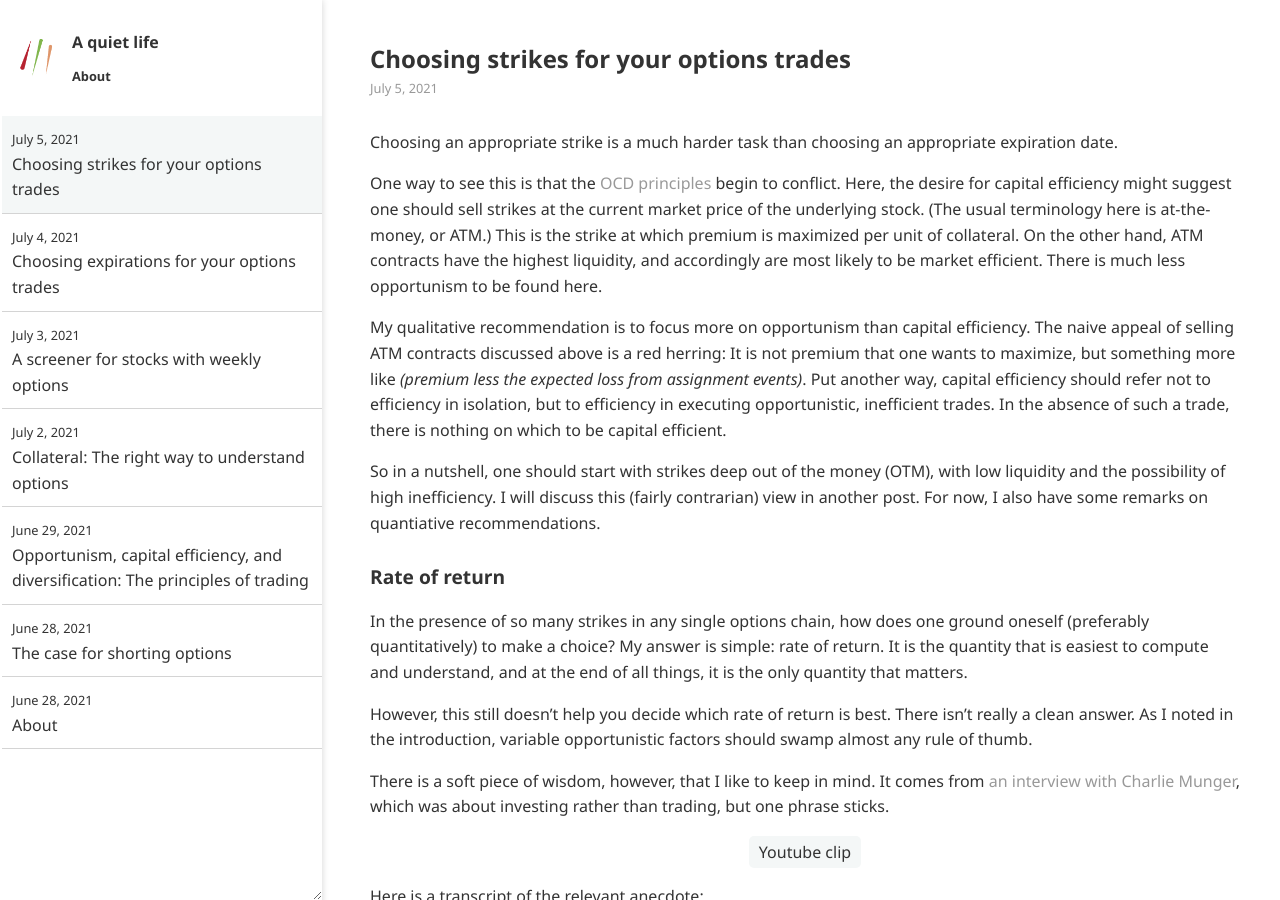
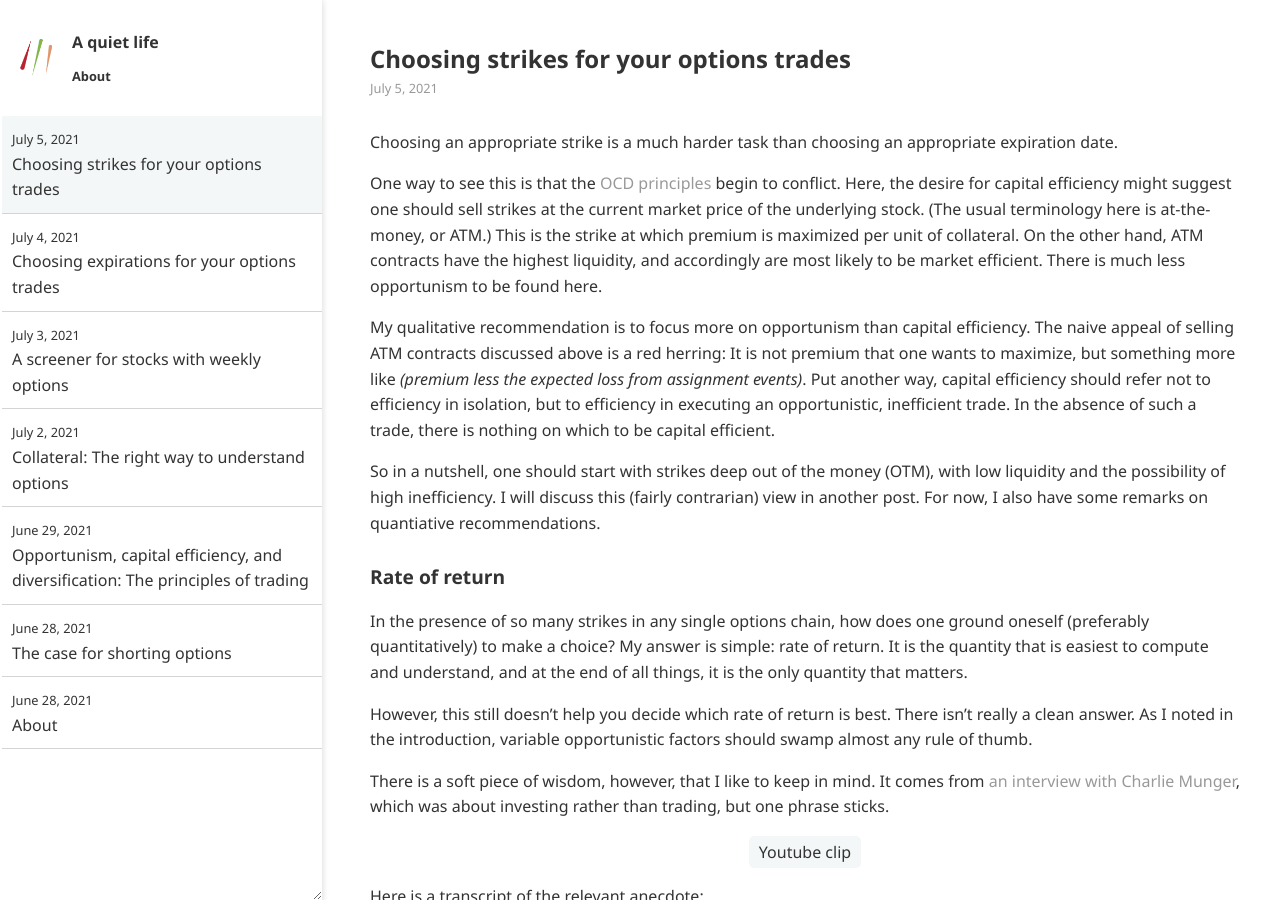
Before and after one commit to ansyblenetwork/aquietlife, a Jekyll site: the page built from _posts/2021-07-05-choosing-strikes.md, in a window 1280 px wide and 900 px high. Built offline with Jekyll 4.4.1, drawn with Linux system fonts in a browser that asks for light colours.

Commit message:
Update 2021-07-05-choosing-strikes.md

```diff
--- a/_posts/2021-07-05-choosing-strikes.md
+++ b/_posts/2021-07-05-choosing-strikes.md
@@ -7,7 +7,7 @@
 One way to see this is that the [OCD principles]({% post_url 2021-06-29-trading-theses %}) begin to conflict. Here, the desire for capital efficiency might suggest one should sell strikes at the current market price of the underlying stock. (The usual terminology here is at-the-money, or ATM.) This is the strike at which premium is maximized per unit of collateral. On the other hand, ATM contracts have the highest liquidity, and accordingly are most likely to be market efficient. There is much less opportunism to be found here.
 
 
-My qualitative recommendation is to focus more on opportunism than capital efficiency. The naive appeal of selling ATM contracts discussed above is a red herring: It is not premium that one wants to maximize, but something more like _(premium less the expected loss from assignment events)_. Put another way, capital efficiency should refer not to efficiency in isolation, but to efficiency in executing opportunistic, inefficient trades. In the absence of such a trade, there is nothing on which to be capital efficient.
+My qualitative recommendation is to focus more on opportunism than capital efficiency. The naive appeal of selling ATM contracts discussed above is a red herring: It is not premium that one wants to maximize, but something more like _(premium less the expected loss from assignment events)_. Put another way, capital efficiency should refer not to efficiency in isolation, but to efficiency in executing an opportunistic, inefficient trade. In the absence of such a trade, there is nothing on which to be capital efficient.
 
 So in a nutshell, one should start with strikes deep out of the money (OTM), with low liquidity and the possibility of high inefficiency. I will discuss this (fairly contrarian) view in another post. For now, I also have some remarks on quantiative recommendations.
 
```
